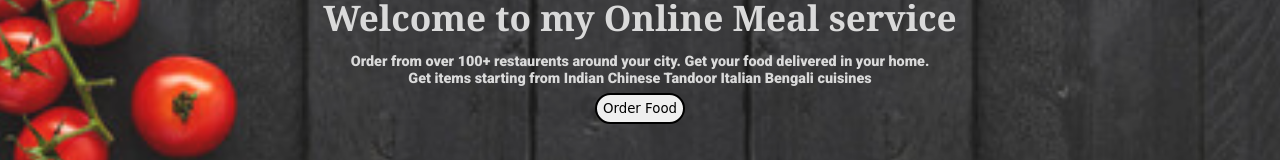
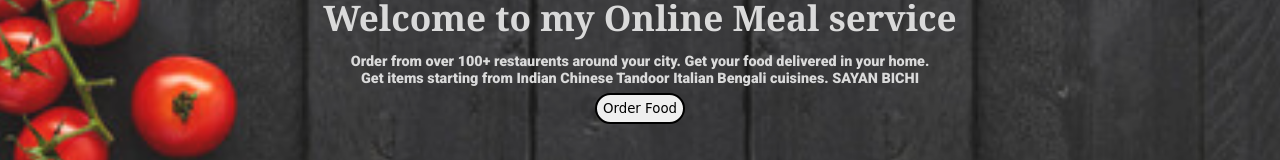
Before and after one commit to Banerjee-Sayan/FoodDeliveryWebApp, a plain HTML site: page index.html in a window 1280 px wide. Shown: the part 281-441 px from the top of the page. Drawn offline with Linux system fonts and the light colour scheme.

Commit message:
Sayan Bichi

```diff
--- a/index.html
+++ b/index.html
@@ -36,7 +36,7 @@
       <h1 class="h1-primary"> Welcome to my Online Meal service</h1>
       <p>Order from over 100+ restaurents around your city. Get your food delivered in your home.
       </p>
-      <p>Get items starting from Indian Chinese Tandoor Italian Bengali cuisines</p>
+      <p>Get items starting from Indian Chinese Tandoor Italian Bengali cuisines. SAYAN BICHI</p>
         <button class="btn"><a href="#">Order Food</a> </button>
     </section>
 
```
